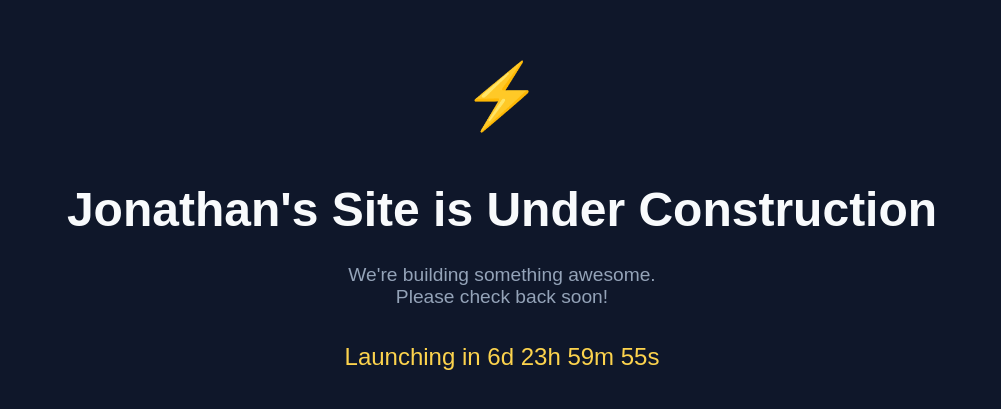
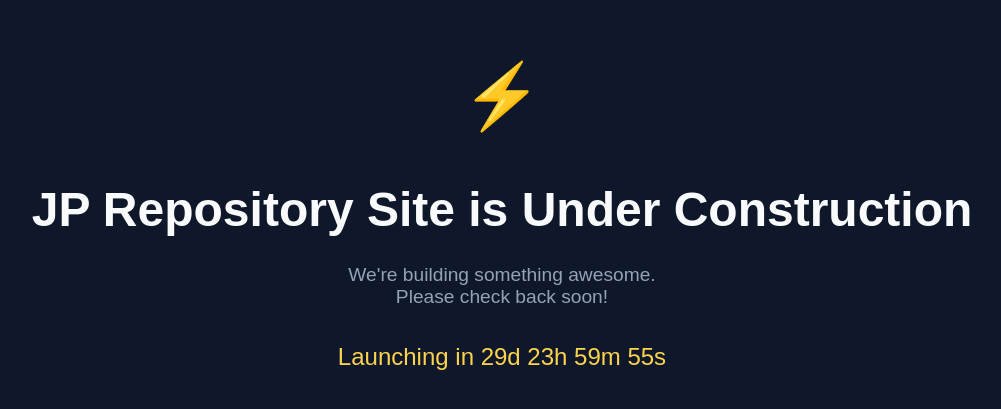
Before and after one commit to JP-Repository/Documents, a plain HTML site: page index.html in a window 1280 px wide. Shown: the part 185-594 px from the top of the page, without its empty margins (138-1139 px from the left). Drawn offline with Linux system fonts and the light colour scheme.

Commit message:
Update index.html

```diff
--- a/index.html
+++ b/index.html
@@ -48,13 +48,13 @@
 </head>
 <body>
   <div class="emoji">⚡️</div>
-  <h1>Jonathan's Site is Under Construction</h1>
+  <h1>JP Repository Site is Under Construction</h1>
   <p>We're building something awesome.<br />Please check back soon!</p>
   <div id="countdown"></div>
 
   <script>
     const targetDate = new Date();
-    targetDate.setDate(targetDate.getDate() + 7);
+    targetDate.setDate(targetDate.getDate() + 30);
 
     function updateCountdown() {
       const now = new Date().getTime();
```
